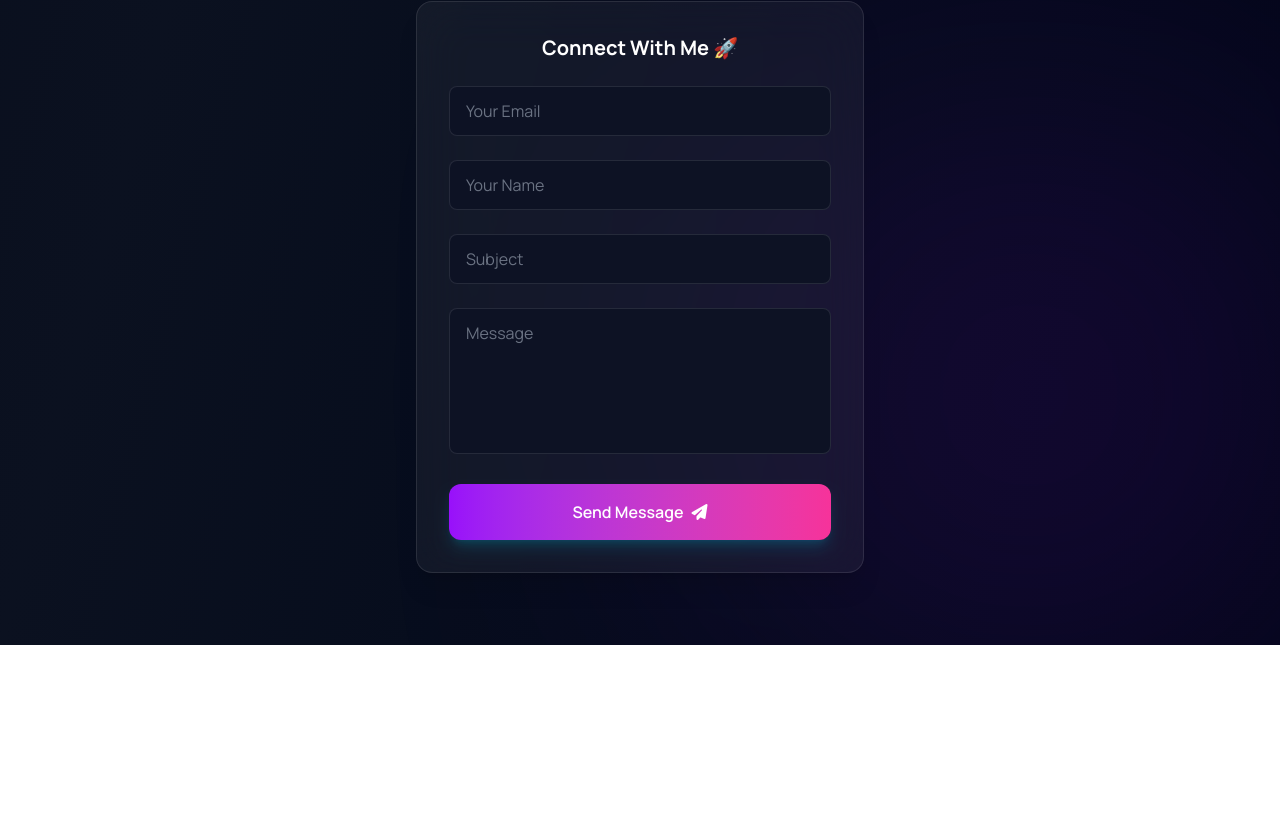
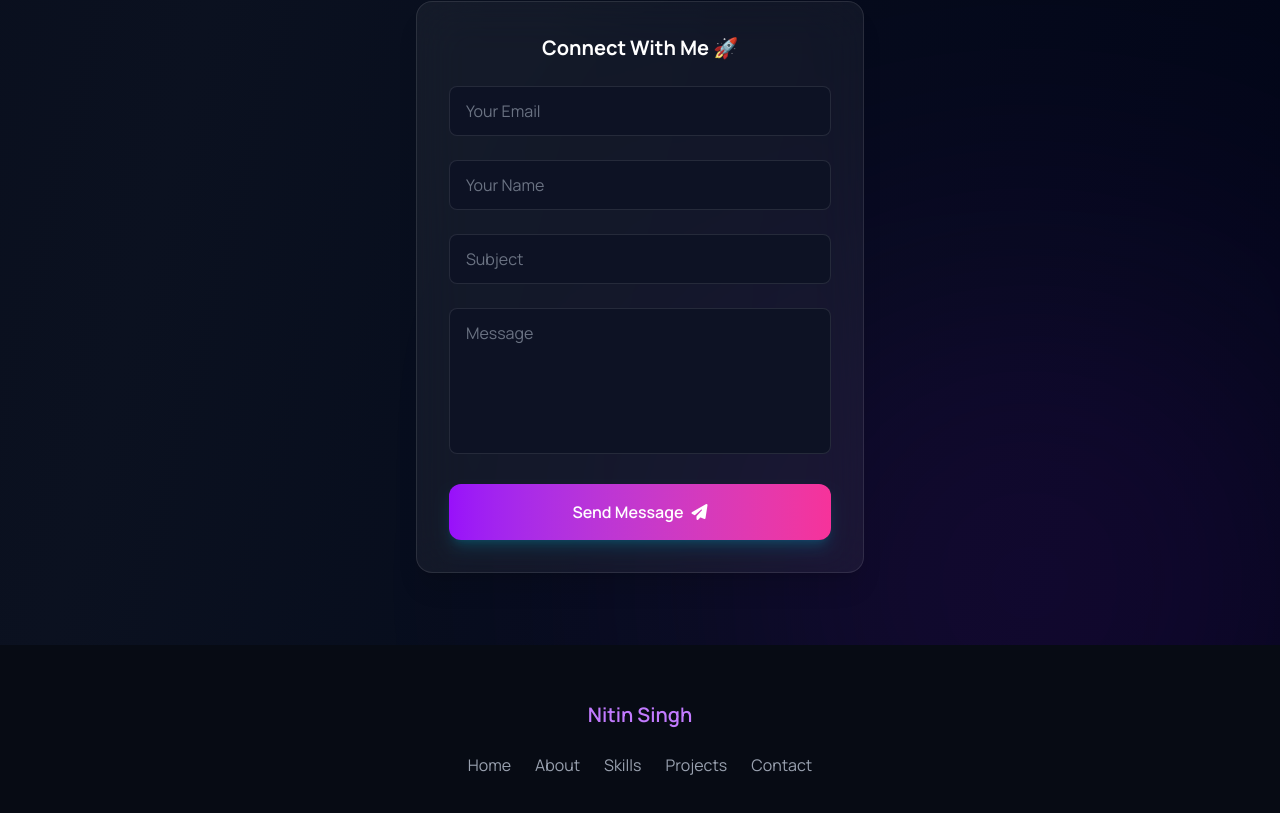
Before and after one commit to Nitin0259/My-Portfolio-Website, a React (Vite) app: page / in a window 1280 px wide. Shown: the part 4243-5056 px from the top of the page. Before the commit the page ends 4888 px from the top, so only its background shows below. Built offline with nearby package versions, Linux system fonts and the light colour scheme.

Commit message:
Working on footer part

```diff
--- a/src/App.jsx
+++ b/src/App.jsx
@@ -5,6 +5,7 @@ import About from './Components/About'
 import Skills from './Components/Skills'
 import Projects from './Components/Projects'
 import Contact from './Components/Contact'
+import Footer from './Components/Footer'
 
 const App = () => {
   return (
@@ -23,6 +24,7 @@ const App = () => {
         <Skills />
         <Projects />
         <Contact />
+        <Footer />
       </div>
     </div>
   )
--- a/src/Components/Contact.jsx
+++ b/src/Components/Contact.jsx
@@ -12,9 +12,10 @@ const Contact = () => {
   })
 
   const handleChange = (e) => {
-    setFormData({ ...formData, [e.target.name]: e.target.value,
-  });
-};
+    setFormData({
+      ...formData, [e.target.name]: e.target.value,
+    });
+  };
 
   const handleSubmit = (e) => {
     e.preventDefault();
@@ -32,7 +33,9 @@ const Contact = () => {
         "uyG3-0Sqosb4W-wzo"
       )
       .then(() => {
-        toast.success("Message sent successfully! ✅");
+        toast.success("Message sent successfully! ✅", {
+          duration: 2000,
+        });
 
         setFormData({
           email: "",
--- /dev/null
+++ b/src/Components/Footer.jsx
@@ -0,0 +1,42 @@
+import React from 'react'
+
+const Footer = () => {
+
+    const handleScroll = (sectionId) => {
+        const section = document.getElementById(sectionId)
+
+        if (section) {
+            section.scrollIntoView({ behavior: "smooth" })
+        }
+    }
+
+    return (
+        <footer className='py-14 px-5 bg-[#070B14] text-white sm:px-6 lg:px-10'>
+            <div className='max-w-7xl mx-auto flex flex-col items-center gap-6'>
+                <h2 className='items-center text-md sm:text-lg lg:text-xl font-semibold tracking-normal text-purple-400'>Nitin Singh</h2>
+
+                <div className=''>
+                    <ul className='flex flex-wrap items-center justify-center gap-6'>
+                        {[
+                            { name: "Home", id: "#" },
+                            { name: "About", id: "About" },
+                            { name: "Skills", id: "Skills" },
+                            { name: "Projects", id: "Projects" },
+                            { name: "Contact", id: "Contact" }
+                        ].map((link, index) => (
+                            <button
+                                key={index}
+                                onClick={() => handleScroll(link.id)}
+                                className="text-sm sm:text-base text-gray-400 transition hover:text-purple-400 cursor-pointer"
+                            >
+                                {link.name}
+                            </button>
+                        ))}
+                    </ul>
+                </div>
+            </div>
+        </footer>
+    )
+}
+
+export default Footer
```
